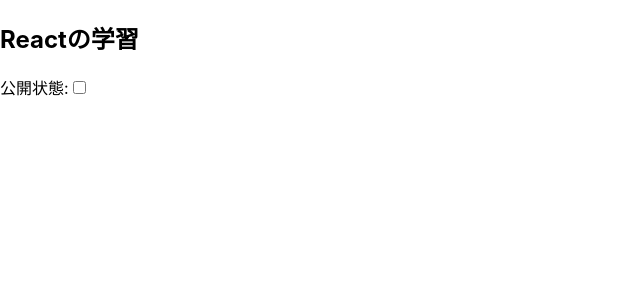
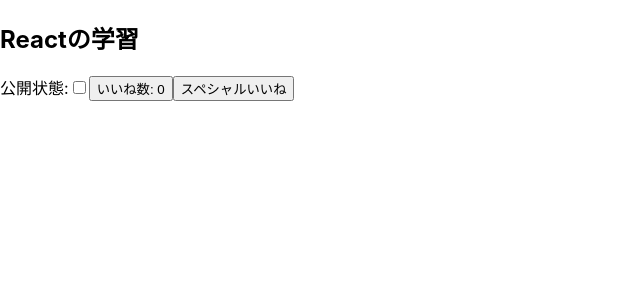
Before and after one commit to gitaro-p/react-work, a React (Create React App) app: page / in a window 1280 px wide. Shown: the top 300 px of the page, without its empty margins (0-640 px from the left). Built offline with nearby package versions, Linux system fonts and the light colour scheme.

Commit message:
useEffect

```diff
--- a/src/Article.jsx
+++ b/src/Article.jsx
@@ -1,5 +1,5 @@
 import React, { useState } from 'react';
-//import LikeButton from './LikeButton';
+import LikeButton from './LikeButton';
 
 const Article = props => {
   const [isPublished, togglePublished] = useState(false);
@@ -14,7 +14,7 @@
         id="check"
         onClick={() => togglePublished(!isPublished)}
       />
-      {/*<LikeButton count={props.count} />*/}
+      <LikeButton />
     </div>
   );
 };
--- a/src/LikeButton.jsx
+++ b/src/LikeButton.jsx
@@ -1,7 +1,29 @@
-import React from 'react';
+import React, { useState, useEffect } from 'react';
 
-const LikeButton = props => {
-  return <button id={'counter'}>いいね数: {props.count}</button>;
+const LikeButton = () => {
+  const [count, counter] = useState(0);
+  const [limit, release] = useState(true);
+
+  const countUp = () => {
+    counter(count + 1);
+  };
+
+  useEffect(() => {
+    document.getElementById('counter').addEventListener('click', countUp);
+    if (count >= 10) {
+      counter(0);
+    }
+    return () => {
+      document.getElementById('counter').removeEventListener('click', countUp);
+    };
+  }, [limit]);
+
+  return (
+    <>
+      <button id={'counter'}>いいね数: {count}</button>
+      <button onClick={() => release(!limit)}>スペシャルいいね</button>
+    </>
+  );
 };
 
 export default LikeButton;
```
